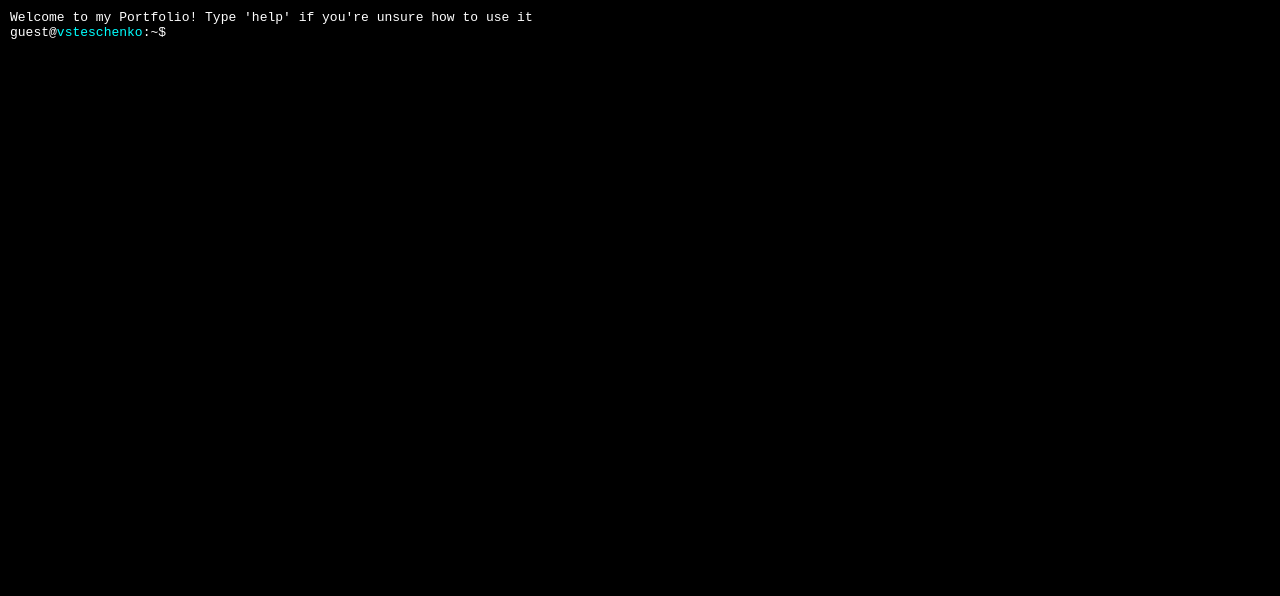
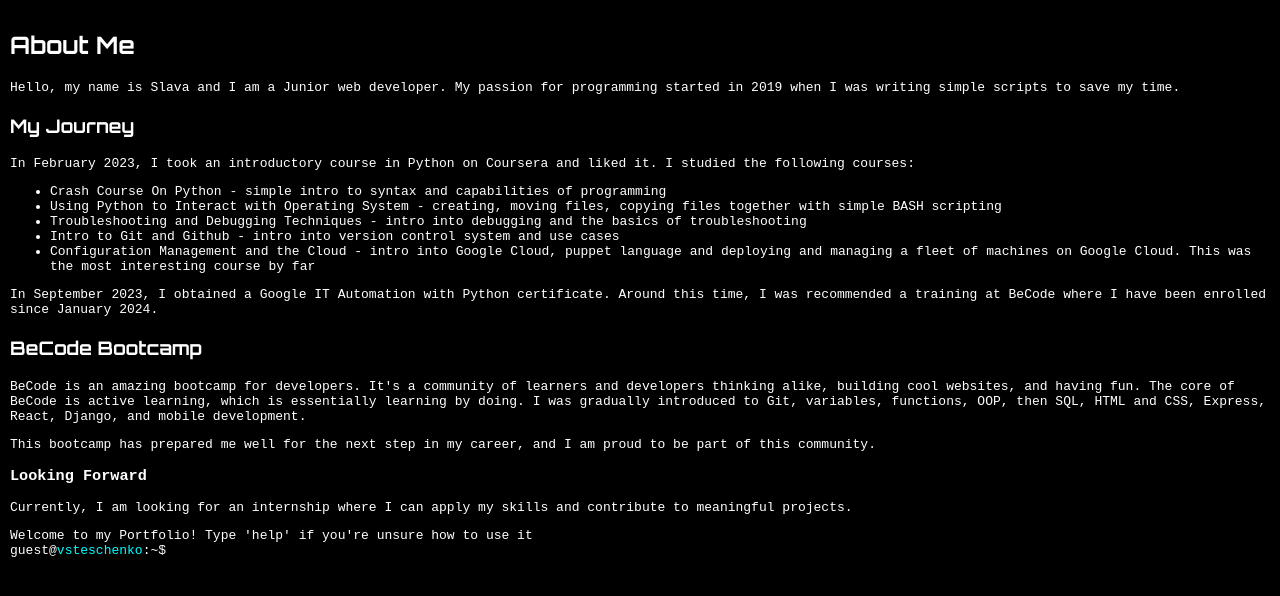
Before and after one commit to vsteschenko/terminal_portfolio, a React (Create React App) app: page / in a window 1280 px wide. Shown: the top 596 px of the page. Built offline with nearby package versions, Linux system fonts and the light colour scheme.

Commit message:
Added contact

```diff
--- a/public/index.html
+++ b/public/index.html
@@ -2,7 +2,7 @@
 <html lang="en">
   <head>
     <meta charset="utf-8" />
-    <link rel="icon" href="%PUBLIC_URL%/favicon.ico" />
+    <link rel="icon" href="%PUBLIC_URL%/favicon1.ico" />
     <meta name="viewport" content="width=device-width, initial-scale=1" />
     <meta name="theme-color" content="#000000" />
     <meta
@@ -10,21 +10,11 @@
       content="Web site created using create-react-app"
     />
     <link rel="apple-touch-icon" href="%PUBLIC_URL%/logo192.png" />
-    <!--
-      manifest.json provides metadata used when your web app is installed on a
-      user's mobile device or desktop. See https://developers.google.com/web/fundamentals/web-app-manifest/
-    -->
     <link rel="manifest" href="%PUBLIC_URL%/manifest.json" />
-    <!--
-      Notice the use of %PUBLIC_URL% in the tags above.
-      It will be replaced with the URL of the `public` folder during the build.
-      Only files inside the `public` folder can be referenced from the HTML.
-
-      Unlike "/favicon.ico" or "favicon.ico", "%PUBLIC_URL%/favicon.ico" will
-      work correctly both with client-side routing and a non-root public URL.
-      Learn how to configure a non-root public URL by running `npm run build`.
-    -->
-    <title>React App</title>
+    <link rel="preconnect" href="https://fonts.googleapis.com">
+    <link rel="preconnect" href="https://fonts.gstatic.com" crossorigin>
+    <link href="https://fonts.googleapis.com/css2?family=Orbitron:wght@400..900&display=swap" rel="stylesheet">
+    <title>vsteschenko</title>
   </head>
   <body>
     <noscript>You need to enable JavaScript to run this app.</noscript>
--- a/src/App.css
+++ b/src/App.css
@@ -7,7 +7,9 @@
   overflow-y: scroll;
   cursor: text;
 }
-
+.About {
+  font-family: "Orbitron", sans-serif;
+}
 .historyItem {
   margin-bottom: 5px;
   text-align: left;
--- a/src/Terminal.js
+++ b/src/Terminal.js
@@ -5,16 +5,20 @@ const skills = [
   { languages: ["JavaScript", "Python"] },
   { frontend: "React" },
   { backend: ["Django", "Express"] },
+  { databases: ["Postgres", "MongoDB"]},
+  { deploy: ["Heroku", "Google Cloud"]},
 ];
 
-const portfolio = ['project 1', ' project 2', ' project 3'];
+const portfolio = ['https://chew-champion.netlify.app/', 'https://slava-lokkeroom.netlify.app/register - under maintenance'];
 
 const files = {
   "skills.json": JSON.stringify(skills, null, 2),
-  "portfolio.md": portfolio,
+  "portfolio.md": JSON.stringify(portfolio, null, 2),
 };
 
-const helpText = ["Available commands:","- ls: List available files", "- cat [file]", "- clear: Clear the screen except input line", "- su [username]", "- help: List available commands"];
+const contact = ['linkedin - https://www.linkedin.com/in/viacheslav-steshchenko/', 'github - https://github.com/vsteschenko']
+
+const helpText = ["Available commands:","- ls: List available files", "- cat [file]: Open file", "- clear: Clear the screen except input line", "- su [username]: Switch user", "- help: List available commands"];
 
 const Terminal = () => {
   const [history, setHistory] = useState([]);
@@ -27,7 +31,7 @@ const Terminal = () => {
   useEffect(() => {
     inputRef.current.focus();
 
-    const welcomeText = "Welcome to my Portfolio! Type 'help' if you're unsure how to use it.";
+    const welcomeText = `Welcome to my Portfolio! Type 'help' if you're unsure how to use it.`;
     let index = 0;
     const timer = setInterval(() => {
       if (index <= welcomeText.length) {
@@ -46,6 +50,7 @@ const Terminal = () => {
     'switch user': `Switching user. Current user: ${user === 'guest' ? 'admin' : 'guest'}`,
     'help': helpText,
     'ls': Object.keys(files).join('\n'),
+    'contact': contact.join('\n'),
   };
 
   const handleInput = (e) => {
@@ -82,6 +87,26 @@ const Terminal = () => {
 
   return (
     <div className="terminal" onClick={handleClick}>
+        <h2 className="About">About Me</h2>
+        <p>Hello, my name is Slava and I am a Junior web developer. My passion for programming started in 2019 when I was writing simple scripts to save my time.</p>
+
+        <h3 className="About">My Journey</h3>
+        <p>In February 2023, I took an introductory course in Python on Coursera and liked it. I studied the following courses:</p>
+        <ul>
+            <li>Crash Course On Python - simple intro to syntax and capabilities of programming</li>
+            <li>Using Python to Interact with Operating System - creating, moving files, copying files together with simple BASH scripting</li>
+            <li>Troubleshooting and Debugging Techniques - intro into debugging and the basics of troubleshooting</li>
+            <li>Intro to Git and Github - intro into version control system and use cases</li>
+            <li>Configuration Management and the Cloud - intro into Google Cloud, puppet language and deploying and managing a fleet of machines on Google Cloud. This was the most interesting course by far</li>
+        </ul>
+        <p>In September 2023, I obtained a Google IT Automation with Python certificate. Around this time, I was recommended a training at BeCode where I have been enrolled since January 2024.</p>
+
+        <h3 className="About">BeCode Bootcamp</h3>
+        <p>BeCode is an amazing bootcamp for developers. It's a community of learners and developers thinking alike, building cool websites, and having fun. The core of BeCode is active learning, which is essentially learning by doing. I was gradually introduced to Git, variables, functions, OOP, then SQL, HTML and CSS, Express, React, Django, and mobile development.</p>
+        <p>This bootcamp has prepared me well for the next step in my career, and I am proud to be part of this community.</p>
+
+        <h3>Looking Forward</h3>
+        <p>Currently, I am looking for an internship where I can apply my skills and contribute to meaningful projects.</p>
       {showHelpMessage && <div className="helpMessage">{typedMessage}</div>}
       {history.map((item, index) => (
         <div key={index} className="historyItem">{item}</div>
```
Also changed, not shown: 1 other file (tests, documents, lock files or other folders).
